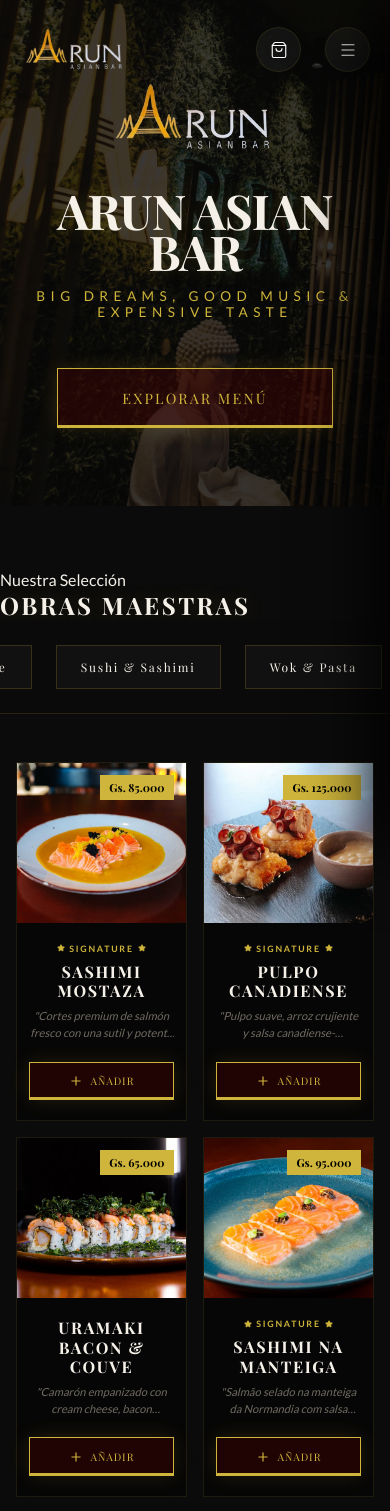
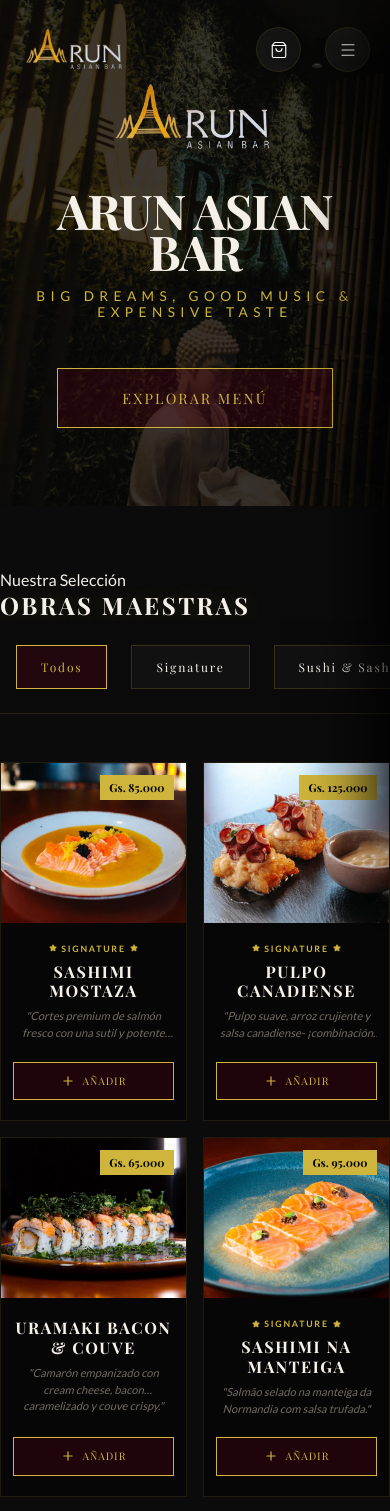
Before and after one commit to ace-star-dev/deliveryarun, a React (Vite) app: page / in a window 390 px wide. Shown: the top 1511 px of the page. Built offline with nearby package versions, Linux system fonts and the light colour scheme; no server answers; a web font is replaced by a local one.

Commit message:
fix: eliminate sidescroll via global containment and fix mobile checkout height with 100dvh

```diff
--- a/src/components/CheckoutModal.jsx
+++ b/src/components/CheckoutModal.jsx
@@ -285,18 +285,26 @@
             align-items: flex-start;
             padding: 0;
             overflow-x: hidden;
+            height: 100dvh;
           }
           .modal-content-luxury.ultra-compact {
             width: 100%;
             margin: 0;
             border-radius: 0;
             border: none;
-            height: 100%;
-            max-height: 100vh;
+            min-height: 100dvh;
+            height: auto;
+            max-height: none;
             overflow-x: hidden;
+            display: flex;
+            flex-direction: column;
+          }
+          .checkout-form-luxury.compact {
+            padding: 1.25rem;
+            flex-grow: 1;
+            padding-bottom: 3rem;
           }
           .form-row { flex-direction: column; gap: 0.75rem; }
-          .checkout-form-luxury.compact { padding: 1.25rem; }
         }
       `}</style>
     </div>
--- a/src/components/Hero.jsx
+++ b/src/components/Hero.jsx
@@ -18,7 +18,8 @@
       alignItems: 'center',
       justifyContent: 'center',
       background: 'transparent',
-      width: '100%'
+      width: '100%',
+      overflow: 'hidden'
     }}>
       {/* Immersive Image that dictates height */}
       <img
--- a/src/index.css
+++ b/src/index.css
@@ -1,27 +1,51 @@
 @import url('https://fonts.googleapis.com/css2?family=Cinzel:wght@400;500;600;700&family=Playfair+Display:ital,wght@0,400;0,500;0,600;0,700;1,400;1,500&family=Lato:wght@300;400;700&display=swap');
 
 :root {
-  /* Arun Asian Bar - Elite Identity */
   --bg-primary: #0B0B0B;
   --bg-secondary: #0a0a0a;
-  --black-obsidian: #0B0B0B;
   --burgundy-red: #800020;
   --accent-gold: #CFB53B;
   --accent-gold-glow: rgba(207, 181, 59, 0.4);
-
   --text-primary: #f5f0e8;
   --text-secondary: #b8b0a0;
-
   --border-color: rgba(207, 181, 59, 0.15);
-
   --font-display: 'Playfair Display', serif;
   --font-base: 'Lato', sans-serif;
   --font-accent: 'Cinzel', serif;
-
   --transition-luxury: all 0.5s cubic-bezier(0.16, 1, 0.3, 1);
 }
 
-/* Scroll Progress Bar - Keep */
+* {
+  box-sizing: border-box;
+  margin: 0;
+  padding: 0;
+}
+
+html {
+  overflow-x: hidden;
+  width: 100%;
+  height: 100%;
+  background: var(--bg-primary);
+}
+
+body {
+  width: 100%;
+  max-width: 100%;
+  overflow-x: hidden;
+  background: var(--bg-primary);
+  color: var(--text-primary);
+  font-family: var(--font-base);
+  min-height: 100%;
+  position: relative;
+  -webkit-text-size-adjust: 100%;
+}
+
+#root {
+  width: 100%;
+  max-width: 100%;
+  overflow-x: hidden;
+}
+
 .scroll-progress {
   position: fixed;
   top: 0;
@@ -33,23 +57,6 @@
   transition: width 0.1s ease-out;
 }
 
-* {
-  box-sizing: border-box;
-  margin: 0;
-  padding: 0;
-}
-
-html, body {
-  width: 100%;
-  overflow-x: hidden;
-  position: relative;
-  background: var(--bg-primary);
-  color: var(--text-primary);
-  font-family: var(--font-base);
-  min-height: 100vh;
-}
-
-/* Mouse Follow / Interactive Background Brilliance */
 .mouse-glow {
   position: fixed;
   width: 600px;
@@ -62,14 +69,23 @@
   transition: width 0.3s, height 0.3s;
 }
 
-/* Typography Elite */
+@media (max-width: 768px) {
+  .mouse-glow { display: none !important; }
+}
+
+.container {
+  width: 100%;
+  max-width: 1200px;
+  margin: 0 auto;
+  padding: 0 1.25rem;
+}
+
 h1, h2, h3, .luxury-title {
   font-family: var(--font-display);
   letter-spacing: 0.1em;
   text-transform: uppercase;
 }
 
-/* Category Navigation - Ultra Modern & Luxury */
 .category-nav-container {
   display: flex;
   justify-content: center;
@@ -82,14 +98,14 @@
   background: rgba(11, 11, 11, 0.95);
   backdrop-filter: blur(15px);
   position: sticky;
-  top: 80px; /* Below header */
+  top: 70px;
   z-index: 50;
   border-bottom: 1px solid var(--border-color);
 }
-
-.category-nav-container::-webkit-scrollbar {
-  display: none;
+@media (max-width: 768px) {
+  .category-nav-container { justify-content: flex-start; top: 70px; }
 }
+.category-nav-container::-webkit-scrollbar { display: none; }
 
 .category-tab {
   background: rgba(255, 255, 255, 0.03);
@@ -101,57 +117,31 @@
   letter-spacing: 0.15em;
   cursor: pointer;
   transition: var(--transition-luxury);
-  position: relative;
-  overflow: hidden;
   white-space: nowrap;
   flex-shrink: 0;
 }
 
-.category-tab::before {
-  content: '';
-  position: absolute;
-  bottom: 0;
-  left: 0;
-  width: 0;
-  height: 2px;
-  background: var(--accent-gold);
-  transition: width 0.3s ease;
-}
-
 .category-tab:hover, .category-tab.active {
-  background: rgba(74, 4, 4, 0.4);
+  background: rgba(128, 0, 32, 0.2);
   border-color: var(--accent-gold);
-  box-shadow: 0 0 20px rgba(212, 175, 55, 0.15);
   color: var(--accent-gold);
 }
 
-.category-tab.active::before {
-  width: 100%;
-}
-
-/* Floating Cart Button for quick access */
 .floating-cart-btn {
   position: fixed;
   bottom: 2rem;
-  right: 2rem;
+  right: 1.5rem;
   background: var(--accent-gold);
   color: #000;
-  width: 70px;
-  height: 70px;
+  width: 65px;
+  height: 65px;
   border-radius: 50%;
   display: flex;
   align-items: center;
   justify-content: center;
-  box-shadow: 0 10px 40px rgba(0, 0, 0, 0.6), 0 0 20px rgba(207, 181, 59, 0.3);
+  box-shadow: 0 10px 40px rgba(0, 0, 0, 0.6);
   z-index: 100;
   cursor: pointer;
-  transition: var(--transition-luxury);
-  border: 2px solid rgba(0, 0, 0, 0.1);
-}
-
-.floating-cart-btn:hover {
-  transform: scale(1.1) translateY(-5px);
-  box-shadow: 0 15px 50px rgba(0, 0, 0, 0.8), 0 0 30px rgba(207, 181, 59, 0.5);
 }
 
 .cart-badge {
@@ -169,119 +159,30 @@
   align-items: center;
   justify-content: center;
   border: 2px solid var(--bg-primary);
-  box-shadow: 0 4px 10px rgba(0, 0, 0, 0.5);
 }
 
-.cart-notification {
-  position: fixed;
-  bottom: 7.5rem;
-  right: 2rem;
-  background: var(--accent-gold);
-  color: #000;
-  padding: 0.8rem 1.5rem;
-  border-radius: 50px;
-  font-family: var(--font-display);
-  font-weight: 700;
-  font-size: 0.8rem;
-  letter-spacing: 0.1em;
-  z-index: 99;
-  box-shadow: 0 10px 30px rgba(0,0,0,0.5);
-  display: flex;
-  align-items: center;
-  gap: 0.5rem;
-  pointer-events: none;
-  animation: slideUpFade 0.4s cubic-bezier(0.16, 1, 0.3, 1);
-}
-
-@keyframes slideUpFade {
-  from { opacity: 0; transform: translateY(20px); }
-  to { opacity: 1; transform: translateY(0); }
-}
-
-/* Success animation for adding to cart */
-@keyframes cartBounce {
-  0% { transform: scale(1); }
-  40% { transform: scale(1.3); }
-  100% { transform: scale(1); }
-}
-
-.cart-animate {
-  animation: cartBounce 0.5s cubic-bezier(0.175, 0.885, 0.32, 1.275);
-}
-
-/* Product Grid - Responsive */
 .product-grid {
   display: grid;
   grid-template-columns: repeat(2, 1fr);
   gap: 1rem;
   margin-top: 3rem;
-  max-width: 1200px;
-  margin-left: auto;
-  margin-right: auto;
-  padding: 0 1rem;
+}
+@media (min-width: 768px) {
+  .product-grid { grid-template-columns: repeat(auto-fill, minmax(320px, 1fr)); gap: 2.5rem; }
 }
 
-@media (min-width: 768px) {
-  .product-grid {
-    grid-template-columns: repeat(auto-fill, minmax(320px, 1fr));
-    gap: 2.5rem;
-  }
-}
-
-/* Product Cards - Elite Depth */
 .elite-card {
   background: rgba(10, 10, 10, 0.8);
-  backdrop-filter: blur(10px);
   border: 1px solid rgba(212, 175, 55, 0.1);
-  background-clip: padding-box;
-  transition: var(--transition-luxury);
   display: flex;
   flex-direction: column;
 }
 
-.elite-card:hover {
-  transform: translateY(-15px);
-  border-color: var(--accent-gold);
-  box-shadow: 0 20px 40px rgba(0, 0, 0, 0.8), 0 0 25px rgba(74, 4, 4, 0.3);
-}
-
-.img-container {
-  height: 280px;
-  position: relative;
-  overflow: hidden;
-  background: var(--black-obsidian);
-}
-
-.fallback-luxury {
-  width: 100%;
-  height: 100%;
-  display: flex;
-  align-items: center;
-  justify-content: center;
-  background: linear-gradient(45deg, var(--black-obsidian), var(--burgundy-red));
-  position: relative;
-}
-
-.fallback-luxury::after {
-  content: 'ARUN';
-  font-family: var(--font-display);
-  font-size: 3rem;
-  opacity: 0.05;
-  letter-spacing: 1rem;
-}
-
-/* Scroll Animations */
 .reveal-item {
   opacity: 0;
   transform: translateY(30px);
   transition: all 0.8s cubic-bezier(0.16, 1, 0.3, 1);
 }
+.reveal-item.visible { opacity: 1; transform: translateY(0); }
 
-.reveal-item.visible {
-  opacity: 1;
-  transform: translateY(0);
-}
-
-.gold-glow-text {
-  text-shadow: 0 0 20px rgba(207, 181, 59, 0.2);
-}
+.gold-glow-text { text-shadow: 0 0 20px rgba(207, 181, 59, 0.2); }
```
